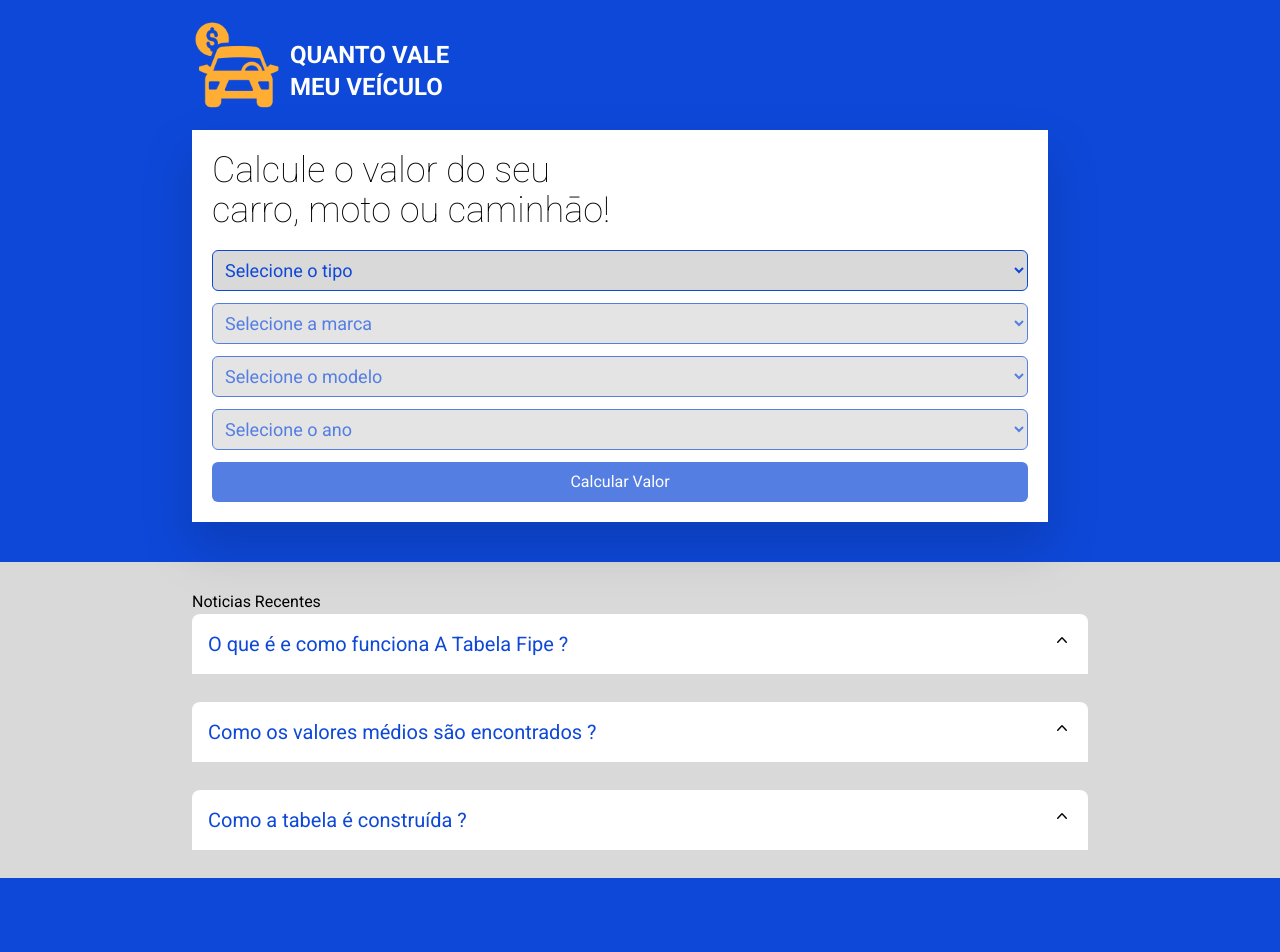
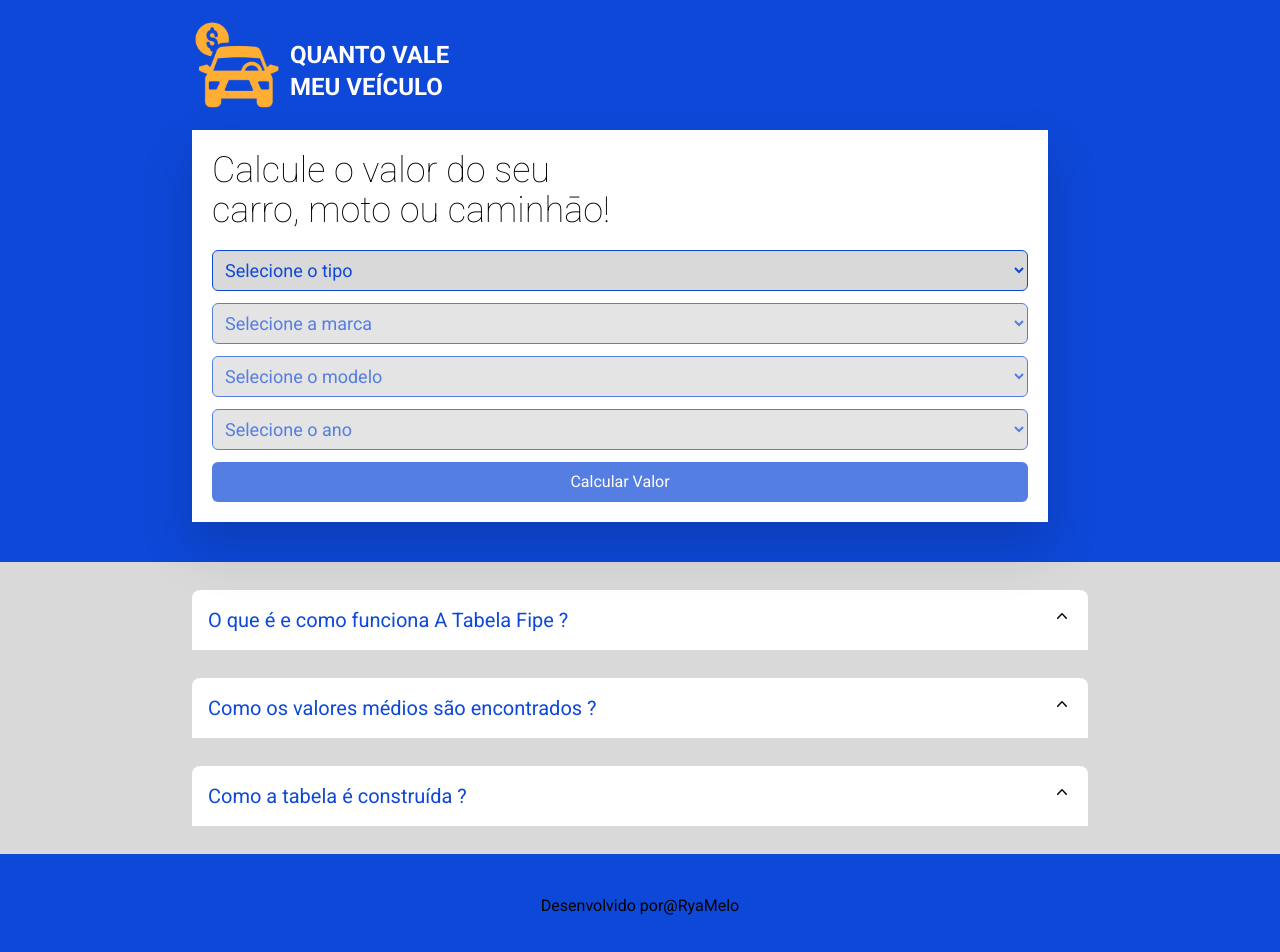
Before and after one commit to RyanMelo/quantoValeMeuVeiculo, a React (Vite) app: page / in a window 1280 px wide. Shown: the top 952 px of the page. Built offline with nearby package versions, Linux system fonts and the light colour scheme.

Commit message:
firebase config

```diff
--- a/src/components/recentNews.tsx
+++ b/src/components/recentNews.tsx
@@ -1,9 +1,6 @@
 export function RecentNews() {
     return(
         <>
-            <h1>Noticias Recentes</h1>
-
-
         </>
     );
 }
--- a/src/pages/homePage/home.tsx
+++ b/src/pages/homePage/home.tsx
@@ -203,6 +203,7 @@ export function Home() {
             </div>
 
             <footer className="bg-primary-color flex items-center justify-center py-10 xl:px-48">
+                Desenvolvido por <a href="" target="_blanck">@RyaMelo</a>
             </footer>
         </>
     );
```
